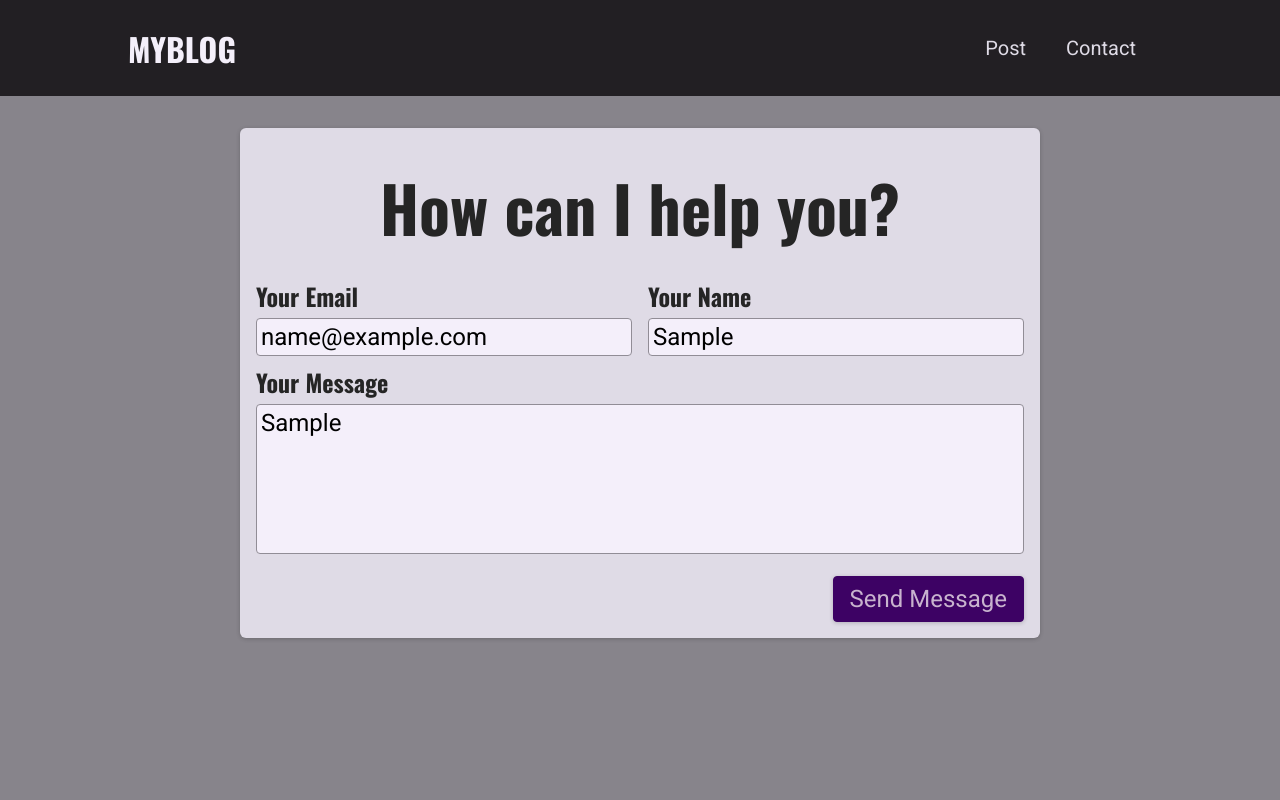
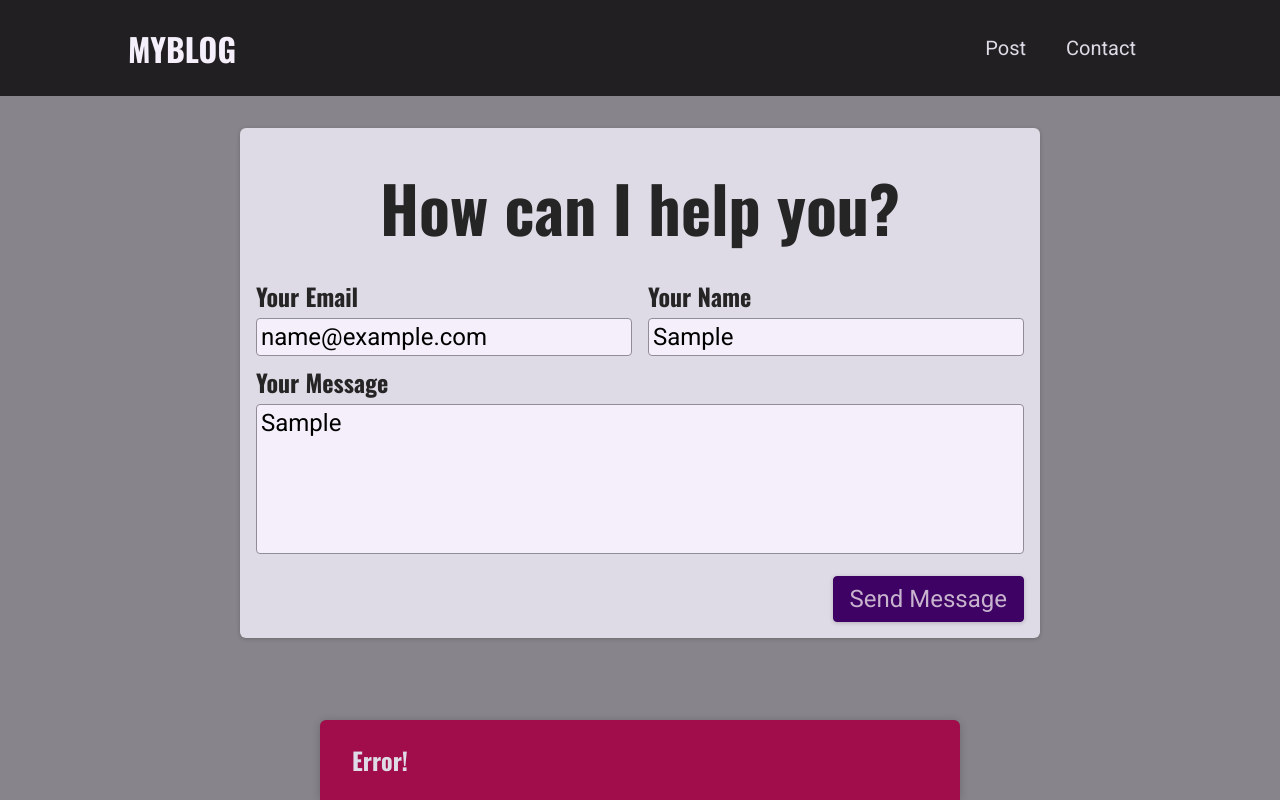
Before and after one commit to zarmintaa/my-blog, a Next.js app: page /contact in a window 1280 px wide. Both pictures are taken after typing "name@example.com", "Sample", "Sample" into the empty fields and a click on the button "Send Message". Built offline with nearby package versions, Linux system fonts and the light colour scheme; no server answers; the database is empty.

Commit message:
store input form to db

```diff
--- a/components/contact/contact-form.js
+++ b/components/contact/contact-form.js
@@ -1,5 +1,22 @@
 import classes from "./contact-form.module.css";
-import { useState } from "react";
+import { useEffect, useState } from "react";
+import Notification from "../../ui/notification";
+
+const sendContactData = async (contactDetails) => {
+  const response = await fetch("/api/contact", {
+    method: "POST",
+    body: JSON.stringify(contactDetails),
+    headers: {
+      "Content-Type": "application/json",
+    },
+  });
+
+  const data = await response.json();
+
+  if (!response.ok) {
+    throw new Error(data.message || "Something went wrong!.");
+  }
+};
 
 const ContactForm = () => {
   const [enteredEmail, setEnteredEmail] = useState("");
@@ -8,21 +25,62 @@
   const [requestStatus, setRequestStatus] = useState(); // 'pending', 'success', 'error'
   const [requestError, setRequestError] = useState();
 
+  useEffect(() => {
+    if (requestStatus === "success" || requestStatus === "error") {
+      const timer = setTimeout(() => {
+        setRequestStatus(null);
+        setRequestError(null);
+      }, 3000);
+
+      return () => clearTimeout(timer);
+    }
+  }, [requestStatus]);
+
   const sendMessageHandler = async (e) => {
     e.preventDefault();
 
-    await fetch("/api/contact", {
-      method: "POST",
-      body: JSON.stringify({
+    setRequestStatus("pending");
+    try {
+      await sendContactData({
         email: enteredEmail,
         name: enteredName,
         message: enteredMessage,
-      }),
-      headers: {
-        "Content-Type": "application/json",
-      },
-    });
+      });
+      setRequestStatus("success");
+      setEnteredMessage("");
+      setEnteredEmail("");
+      setEnteredName("");
+    } catch (error) {
+      setRequestError(error.messsage);
+      setRequestStatus("error");
+    }
   };
+
+  let notification;
+
+  if (requestStatus === "pending") {
+    notification = {
+      status: "pending",
+      title: "Sending message...",
+      message: "Your message is on its way!",
+    };
+  }
+
+  if (requestStatus === "success") {
+    notification = {
+      status: "success",
+      title: "Success!",
+      message: "Message sent successfully!",
+    };
+  }
+
+  if (requestStatus === "error") {
+    notification = {
+      status: "error",
+      title: "Error!",
+      message: requestError,
+    };
+  }
 
   return (
     <section className={classes.contact}>
@@ -64,13 +122,13 @@
           <button>Send Message</button>
         </div>
       </form>
-      {/*{notification && (
+      {notification && (
         <Notification
           status={notification.status}
           title={notification.title}
           message={notification.message}
         />
-      )}*/}
+      )}
     </section>
   );
 };
--- /dev/null
+++ b/ui/notification.js
@@ -0,0 +1,28 @@
+import ReactDOM from 'react-dom';
+
+import classes from './notification.module.css';
+
+function Notification(props) {
+  const { title, message, status } = props;
+
+  let statusClasses = '';
+
+  if (status === 'success') {
+    statusClasses = classes.success;
+  }
+
+  if (status === 'error') {
+    statusClasses = classes.error;
+  }
+
+  const cssClasses = `${classes.notification} ${statusClasses}`;
+
+  return (
+    <div className={cssClasses}>
+      <h2>{title}</h2>
+      <p>{message}</p>
+    </div>
+  );
+}
+
+export default Notification;
--- /dev/null
+++ b/ui/notification.module.css
@@ -0,0 +1,43 @@
+.notification {
+  display: flex;
+  justify-content: space-between;
+  align-items: center;
+  color: var(--color-grey-100);
+  background-color: var(--color-grey-800);
+  padding: 0 var(--size-8);
+  box-shadow: 0 1px 8px rgba(0, 0, 0, 0.2);
+  position: fixed;
+  height: 5rem;
+  bottom: 0;
+  width: 100%;
+  left: 0;
+  border-top-right-radius: 0;
+  border-top-left-radius: 0;
+}
+
+.notification h2 {
+  font-size: var(--size-6);
+  margin: 0;
+}
+
+.notification p {
+  margin: 0;
+}
+
+.success {
+  background-color: var(--color-success-500);
+  color: var(--color-grey-800);
+}
+
+.error {
+  background-color: var(--color-error-500);
+}
+
+@media (min-width: 768px) {
+  .notification {
+    width: 40rem;
+    left: calc(50% - 20rem);
+    border-top-right-radius: 6px;
+    border-top-left-radius: 6px;
+  }
+}
```
